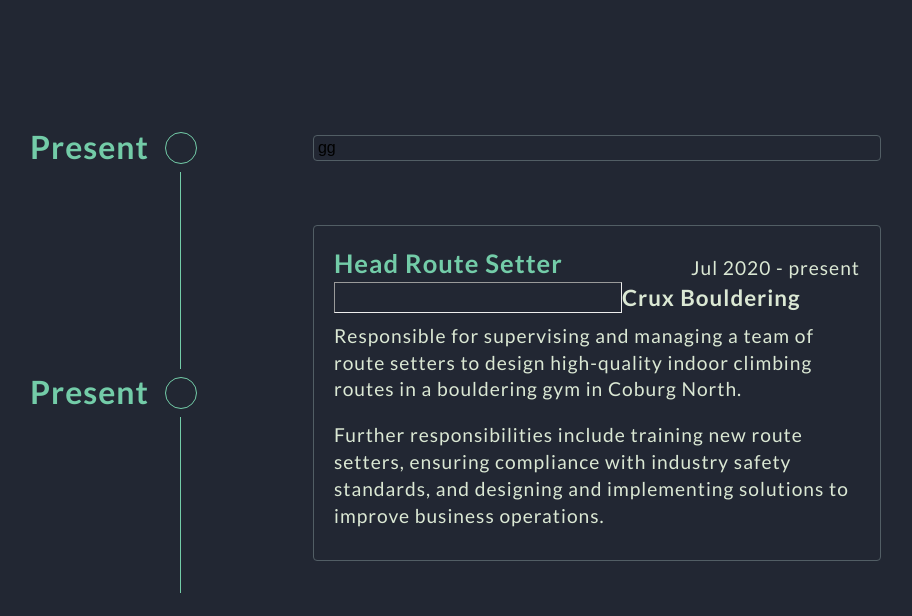
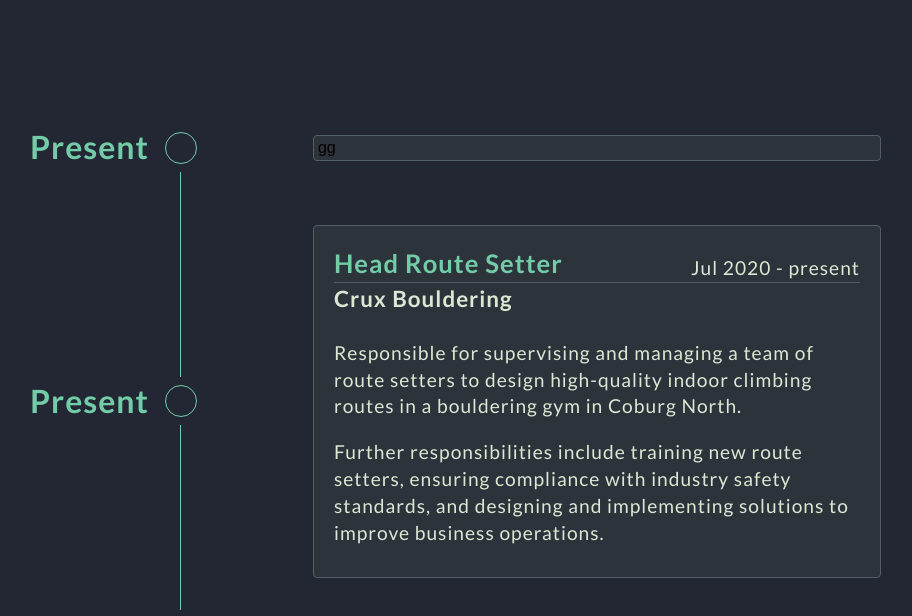
Before and after one commit to Supasiti/timeline, a plain HTML site: page index.html in a window 1280 px wide. Shown: the whole page, without its empty margins (259-1171 px from the left). Drawn offline with Linux system fonts and the light colour scheme.

Commit message:
finish job card

```diff
--- a/assets/css/timeline_style.css
+++ b/assets/css/timeline_style.css
@@ -59,6 +59,7 @@
 .timeline-right {
   flex: 0 0 calc(50% - 2rem);
   position: relative;
+  background-color: var(--dark-grey);
   border: 1px solid var(--light-grey);
   border-radius: 4px;
   padding: 4px;
@@ -78,6 +79,10 @@
   padding: 1rem;
 }
 
+.job-card > header {
+  margin-bottom: 1rem;
+}
+
 .job-title{
  padding: 0rem;
 }
@@ -92,4 +97,10 @@
 .grid-2 {
   display: grid;
   grid-template-columns: auto auto;
+  grid-row-gap:1px;
+  background-color: var(--light-grey);
 }
+
+.grid-item {
+  background-color: var(--dark-grey);
+}
--- a/index.html
+++ b/index.html
@@ -55,10 +55,12 @@
             <div class="timeline-right">
               <article class="job-card flex-column">
                 <header class="grid-2">
-                  <h3 class=job-title>Head Route Setter</h3>
-                  <p class="job-duration">Jul 2020 - present</p>
-                  <hr>
-                  <h4 class="job-title">Crux Bouldering</h4>
+                  <h3 class="job-title grid-item" >Head Route Setter</h3>
+                  <span class="grid-item flex-column flex-end">
+                    <p class="job-duration">Jul 2020 - present</p>
+                  </span>
+                  <h4 class="job-title grid-item">Crux Bouldering</h4>
+                  <span class="grid-item"></span>
                 </header>
 
                 <ul class="job-description">
```
